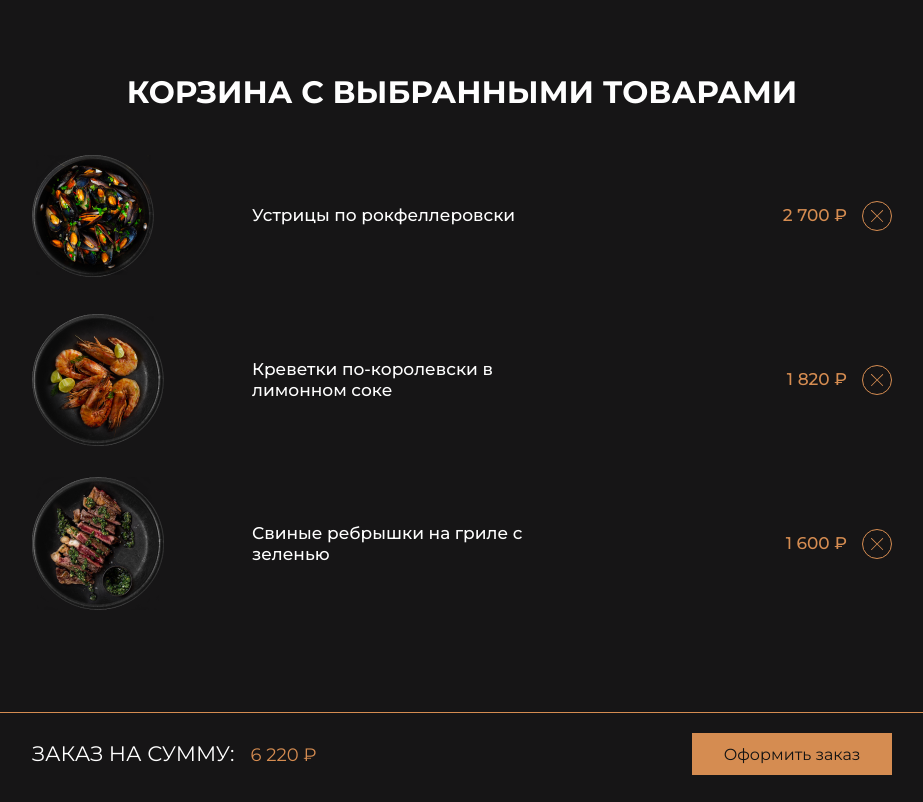
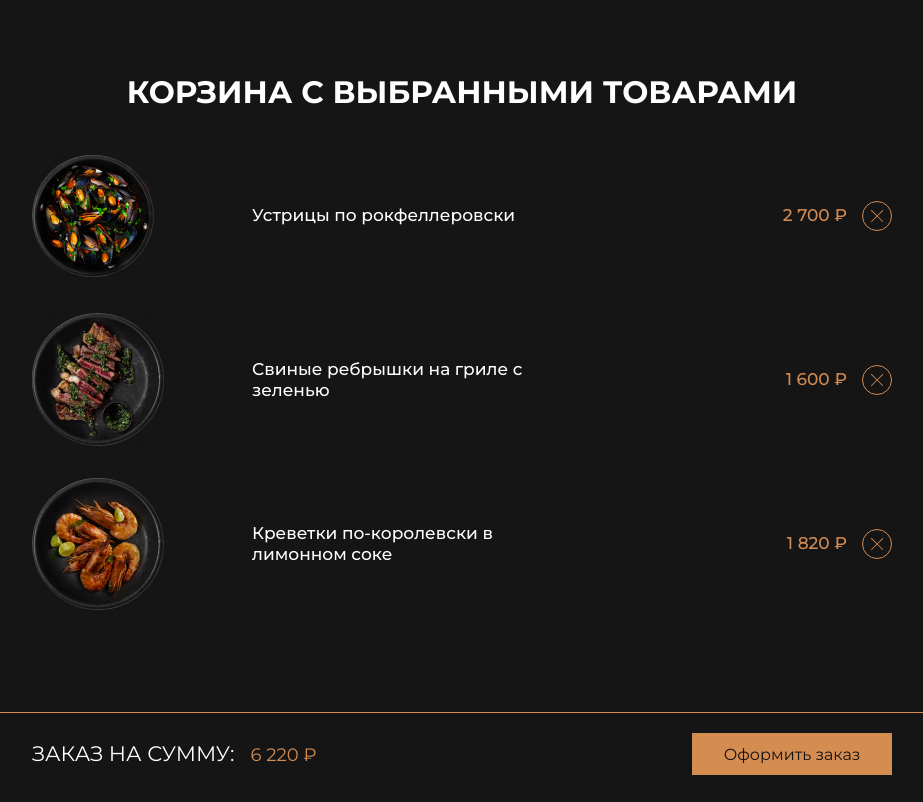
Before and after one commit to julia-popova-s/module-react, a React (Create React App) app: page / in a window 1280 px wide. Shown: the part 780-1582 px from the top of the page, without its empty margins (178-1101 px from the left). Built offline with nearby package versions, Linux system fonts and the light colour scheme.

Commit message:
added a function to remove from the trash

```diff
--- /dev/null
+++ b/src/components/elements/basketList/basketList.js
@@ -0,0 +1,22 @@
+import CardForBasket from "../cardBasket";
+function BasketList({ products, onDelete }) {
+  return (
+    <section className="basket-list">
+      <div className="container">
+        {products.map((key) => {
+          const { id, img, name, price } = key;
+          return (
+            <CardForBasket
+              key={id}
+              img={img}
+              name={name}
+              price={price}
+              onDelete={() => onDelete(id)}
+            />
+          );
+        })}
+      </div>
+    </section>
+  );
+}
+export default BasketList;
--- /dev/null
+++ b/src/components/elements/basketList/index.js
@@ -0,0 +1,2 @@
+import BasketList from "./basketList";
+export default BasketList;
--- a/src/components/elements/cardBasket/сardForBasket.js
+++ b/src/components/elements/cardBasket/сardForBasket.js
@@ -3,7 +3,7 @@ import getPriceWithSpace from "../../utils/getPriceWithSpace.js";
 import cutPartOfLine from "../../utils/cutPartOfLine.js";
 import PropTypes from "prop-types";
 
-function CardForBasket({ img, name, price }) {
+function CardForBasket({ img, name, price ,onDelete}) {
   const newPrice = getPriceWithSpace(price);
   const title = cutPartOfLine(name, 47);
   return (
@@ -11,7 +11,7 @@ function CardForBasket({ img, name, price }) {
       <div className="card__preview">
         <img
           className="card__img"
-          src={`./images/basket/${img}`}
+          src={`/images/basket/${img}`}
           alt="Фотография блюда"
         />
       </div>
@@ -19,7 +19,11 @@ function CardForBasket({ img, name, price }) {
         <div className="card__title">{title}</div>
         <div className="card__block-price">
           <span className="card__price">{`${newPrice} ₽`}</span>
-          <button type="button" className="card__btn-add">
+          <button
+            onClick={onDelete}
+            type="button"
+            className="card__btn-add"
+          >
             <svg
               className="card__btn-minus"
               width="13"
--- a/src/components/pages/BasketPage/BasketPage.js
+++ b/src/components/pages/BasketPage/BasketPage.js
@@ -1,9 +1,40 @@
 import "./index.scss";
-import CardForBasket from "../../elements/cardBasket";
 import OrderAmount from "../../elements/orderAmount";
 import ButtonForOrder from "../../ui/buttonForOrder";
+import BasketList from "../../elements/basketList";
+import { useState } from "react";
+const products = [
+  {
+    id: "1",
+    name: "Устрицы по рокфеллеровски",
+    description:
+      "Значимость этих проблем настолько очевидна, что укрепление и развитие структуры ",
+    price: "2700",
+    weight: "500 г",
+    img: "4.png",
+  },
+  {
+    id: "2",
+    name: "Свиные ребрышки на гриле с зеленью",
+    description:
+      "Не следует, однако забывать, что реализация намеченных плановых",
+    price: "1600",
+    weight: "750 г",
+    img: "2.png",
+  },
+  {
+    id: "3",
+    name: "Креветки по-королевски в лимонном соке",
+    description:
+      "Значимость этих проблем настолько очевидна, что укрепление и развитие структуры обеспечивает широкому кругу",
+    price: "1820",
+    weight: "7 шт",
+    img: "3.png",
+  },
+];
 
 function BasketPage() {
+  const [data, deleteItem] = useState(products);
   return (
     <div className="basket">
       <header className="header">
@@ -11,25 +42,19 @@ function BasketPage() {
           <h2 className="header__title">корзина с выбранными товарами</h2>
         </div>
       </header>
-      <section className="basket-list">
-        <div className="container">
-          <CardForBasket
-            img={"4.png"}
-            name={"Устрицы по рокфеллеровски"}
-            price={"2700"}
-          />
-          <CardForBasket
-            img={"3.png"}
-            name={"Креветки по-королевски в лимонном соке"}
-            price={"1820"}
-          />
-          <CardForBasket
-            img={"2.png"}
-            name={"Свиные ребрышки на гриле с зеленью"}
-            price={"1600"}
-          />
-        </div>
-      </section>
+      <BasketList
+        products={data}
+        onDelete={(id) =>
+          deleteItem(() => {
+            const index = data.findIndex((elem) => elem.id === id);
+            const newListProducts = [
+              ...data.slice(0, index),
+              ...data.slice(index + 1),
+            ];
+            return newListProducts;
+          })
+        }
+      />
       <footer className="footer">
         <div className="container">
           <div className="footer-block">
--- a/src/components/ui/buttonForOrder/buttonForOrder.js
+++ b/src/components/ui/buttonForOrder/buttonForOrder.js
@@ -1,4 +1,5 @@
 import { BtnOrder } from "./BtnForOrder.styled.js";
+import PropTypes from "prop-types";
 function ButtonOrder({ name, type, classNames }) {
   return (
     <BtnOrder type={type} className={classNames}>
@@ -6,4 +7,9 @@ function ButtonOrder({ name, type, classNames }) {
     </BtnOrder>
   );
 }
+ButtonOrder.propTypes = {
+  name: PropTypes.string,
+  type: PropTypes.string,
+  classNames: PropTypes.string,
+};
 export default ButtonOrder;
```
Also changed, not shown: src/components/pages/BasketPage/_basket.scss (+0 -16 lines).
